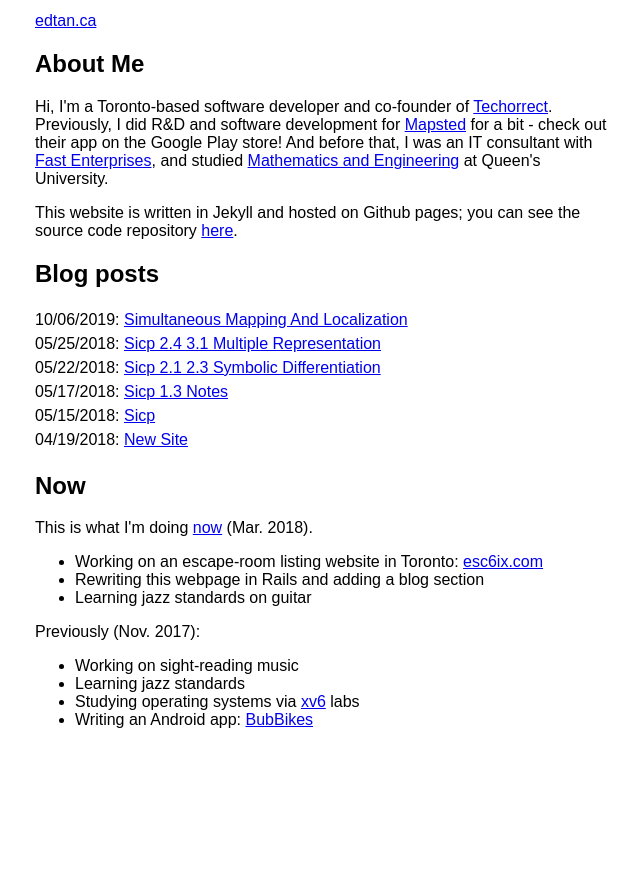
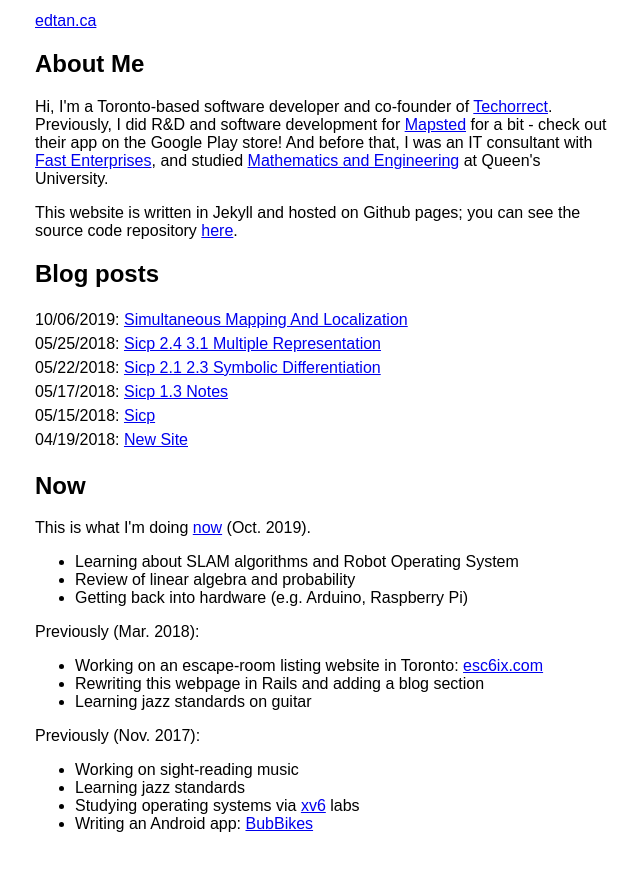
Before and after one commit to edtan/edtan.github.io, a Jekyll site: the page built from index.html, in a window 1280 px wide. Shown: the top 871 px of the page, without its empty margins (317-957 px from the left). Built offline with Jekyll 4.4.1, drawn with Linux system fonts in a browser that asks for light colours.

Commit message:
Update Now section

```diff
--- a/index.html
+++ b/index.html
@@ -26,7 +26,14 @@
 </ul>
 
 <h2>Now</h2>
-<p>This is what I'm doing <a href="http://nownownow.com/about">now</a> (Mar. 2018).</p>
+<p>This is what I'm doing <a href="http://nownownow.com/about">now</a> (Oct. 2019).</p>
+<ul>
+	<li>Learning about SLAM algorithms and Robot Operating System</li>
+	<li>Review of linear algebra and probability</li>
+	<li>Getting back into hardware (e.g. Arduino, Raspberry Pi)</li>
+</ul>
+
+<p>Previously (Mar. 2018):</p>
 <ul>
 	<li>Working on an escape-room listing website in Toronto: <a href="https://esc6ix.com">esc6ix.com</a></li>
 	<li>Rewriting this webpage in Rails and adding a blog section</li>
```
